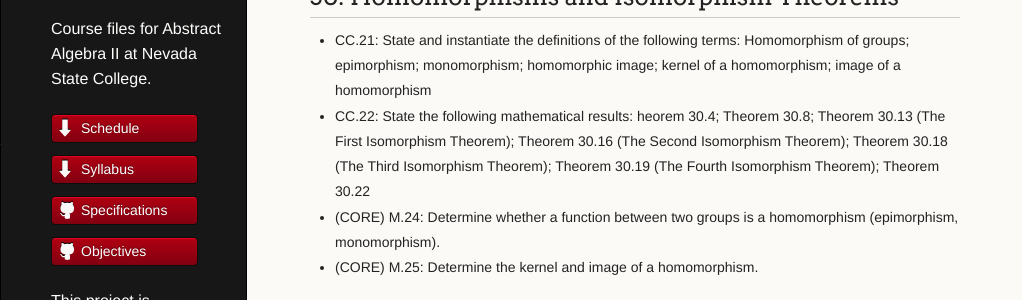
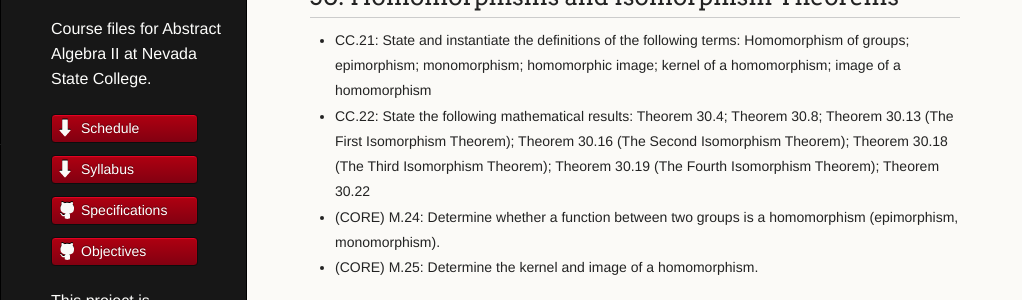
Before and after one commit to AaronWongNSC/MATH-454, a Jekyll site: the page built from LearningObjectives.md, in a window 1280 px wide and 900 px high, scrolled down 2803 px. Shown: the part 152-452 px from the top of the window, without its empty margins (0-1022 px from the left). Built offline with Jekyll 4.4.1, drawn with Linux system fonts in a browser that asks for light colours; formulas are drawn with MathJax 3.

Commit message:
Update LearningObjectives.md

```diff
--- a/LearningObjectives.md
+++ b/LearningObjectives.md
@@ -94,7 +94,7 @@ To "__instantiate__" a definition means to construct or state examples of that d
 ## 30: Homomorphisms and Isomorphism Theorems
 
 + CC.21: State and instantiate the definitions of the following terms: Homomorphism of groups; epimorphism; monomorphism; homomorphic image; kernel of a homomorphism; image of a homomorphism
-+ CC.22: State the following mathematical results: heorem 30.4; Theorem 30.8; Theorem 30.13 (The First Isomorphism Theorem); Theorem 30.16 (The Second Isomorphism Theorem); Theorem 30.18 (The Third Isomorphism Theorem); Theorem 30.19 (The Fourth Isomorphism Theorem); Theorem 30.22
++ CC.22: State the following mathematical results: Theorem 30.4; Theorem 30.8; Theorem 30.13 (The First Isomorphism Theorem); Theorem 30.16 (The Second Isomorphism Theorem); Theorem 30.18 (The Third Isomorphism Theorem); Theorem 30.19 (The Fourth Isomorphism Theorem); Theorem 30.22
 + (CORE) M.24: Determine whether a function between two groups is a homomorphism (epimorphism, monomorphism).
 + (CORE) M.25: Determine the kernel and image of a homomorphism.
 
```
